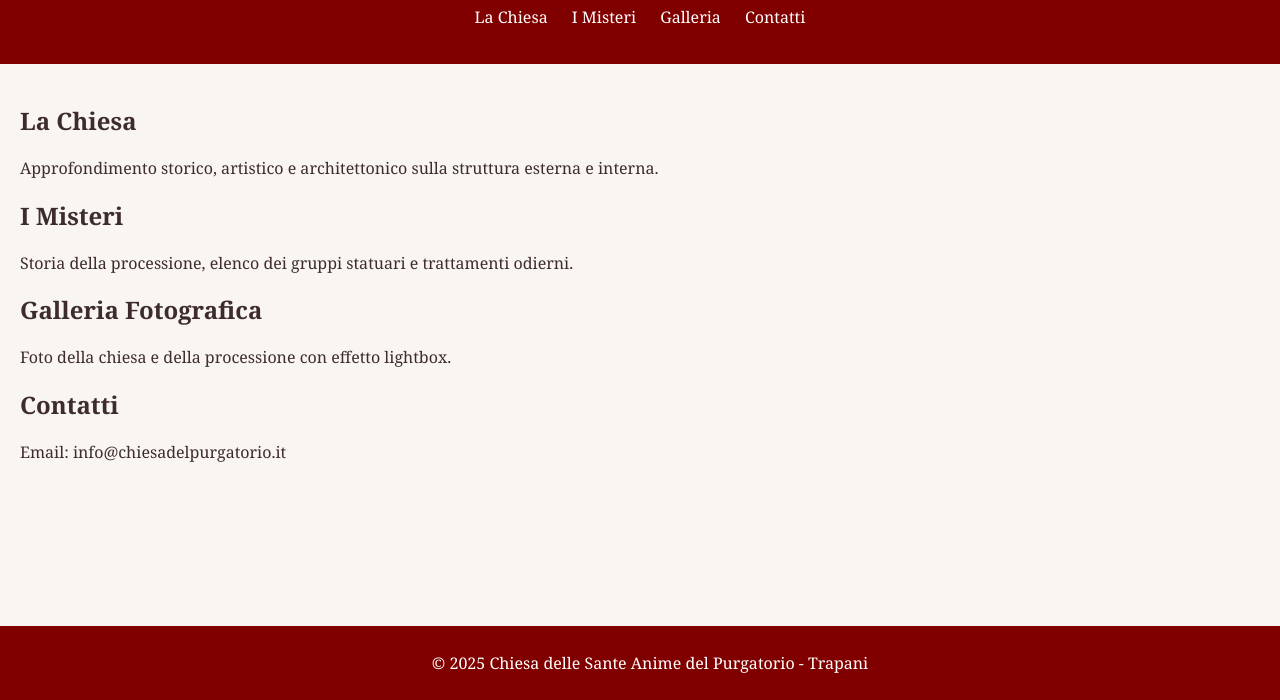
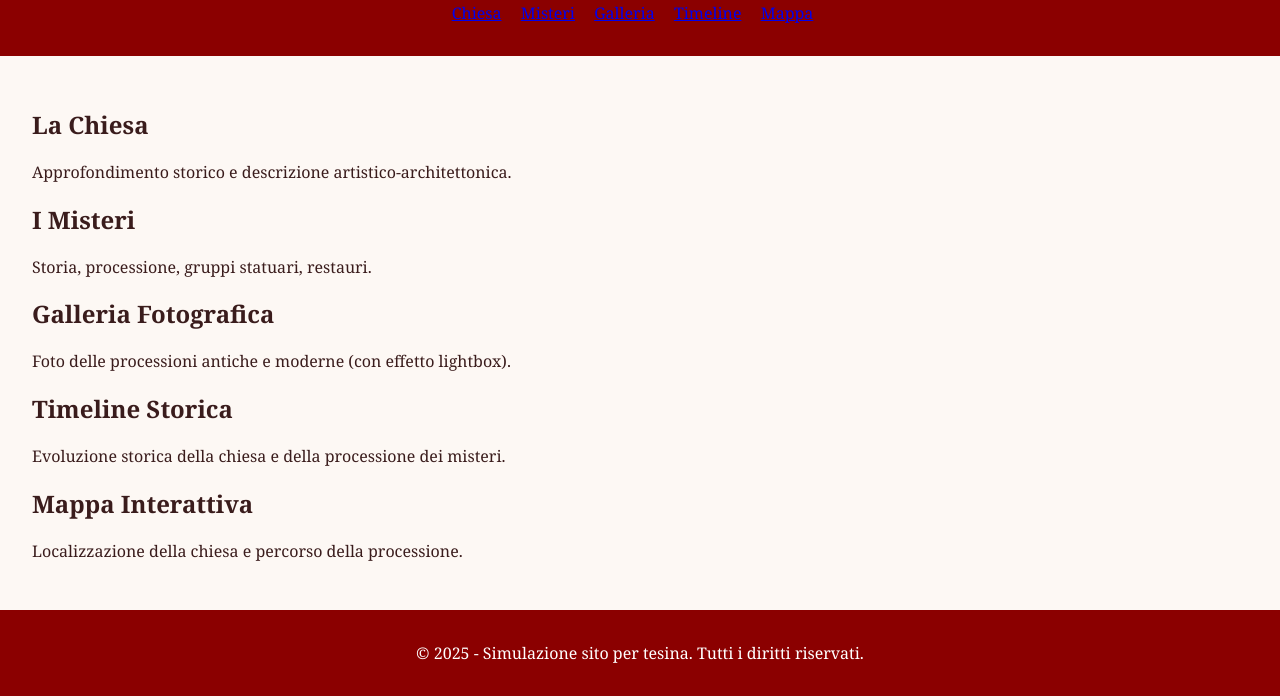
Before and after one commit to Lavinia-designer/chiesa-purgatorio-trapani, a plain HTML site: page index.html in a window 1280 px wide. Shown: the part 100-800 px from the top of the page. Drawn offline with Linux system fonts and the light colour scheme; files that its build step writes are made by us from their sources.

Commit message:
Add files via upload

```diff
--- a/index.html
+++ b/index.html
@@ -1,43 +1,49 @@
+
 <!DOCTYPE html>
 <html lang="it">
 <head>
-  <meta charset="UTF-8" />
-  <meta name="viewport" content="width=device-width, initial-scale=1.0"/>
+    <meta charset="UTF-8">
+    <meta name="viewport" content="width=device-width, initial-scale=1.0">
     <title>Chiesa delle Sante Anime del Purgatorio - Trapani</title>
-  <link rel="stylesheet" href="css/style.css" />
+    <link rel="stylesheet" href="style.css">
 </head>
 <body>
     <header>
         <h1>Chiesa delle Sante Anime del Purgatorio</h1>
         <nav>
             <ul>
-        <li><a href="#chiesa">La Chiesa</a></li>
-        <li><a href="#misteri">I Misteri</a></li>
+                <li><a href="#chiesa">Chiesa</a></li>
+                <li><a href="#misteri">Misteri</a></li>
                 <li><a href="#galleria">Galleria</a></li>
-        <li><a href="#contatti">Contatti</a></li>
+                <li><a href="#timeline">Timeline</a></li>
+                <li><a href="#mappa">Mappa</a></li>
             </ul>
         </nav>
     </header>
     <main>
         <section id="chiesa">
             <h2>La Chiesa</h2>
-      <p>Approfondimento storico, artistico e architettonico sulla struttura esterna e interna.</p>
+            <p>Approfondimento storico e descrizione artistico-architettonica.</p>
         </section>
         <section id="misteri">
             <h2>I Misteri</h2>
-      <p>Storia della processione, elenco dei gruppi statuari e trattamenti odierni.</p>
+            <p>Storia, processione, gruppi statuari, restauri.</p>
         </section>
         <section id="galleria">
             <h2>Galleria Fotografica</h2>
-      <p>Foto della chiesa e della processione con effetto lightbox.</p>
+            <p>Foto delle processioni antiche e moderne (con effetto lightbox).</p>
         </section>
-    <section id="contatti">
-      <h2>Contatti</h2>
-      <p>Email: info@chiesadelpurgatorio.it</p>
+        <section id="timeline">
+            <h2>Timeline Storica</h2>
+            <p>Evoluzione storica della chiesa e della processione dei misteri.</p>
+        </section>
+        <section id="mappa">
+            <h2>Mappa Interattiva</h2>
+            <p>Localizzazione della chiesa e percorso della processione.</p>
         </section>
     </main>
     <footer>
-    <p>&copy; 2025 Chiesa delle Sante Anime del Purgatorio - Trapani</p>
+        <p>&copy; 2025 - Simulazione sito per tesina. Tutti i diritti riservati.</p>
     </footer>
 </body>
 </html>
--- a/style.css
+++ b/style.css
@@ -1,37 +1,32 @@
+
 body {
     font-family: 'Georgia', serif;
-  background-color: #f8f5f2;
-  color: #3e2c2c;
+    background-color: #fdf8f4;
+    color: #3a1c1c;
     margin: 0;
     padding: 0;
 }
 header {
-  background-color: #800000;
+    background-color: #8B0000;
     color: white;
-  padding: 20px;
+    padding: 1em;
     text-align: center;
 }
 nav ul {
-  list-style: none;
+    list-style-type: none;
     padding: 0;
 }
-nav ul li {
+nav li {
     display: inline;
-  margin: 0 10px;
-}
-nav ul li a {
-  color: white;
-  text-decoration: none;
+    margin-right: 15px;
 }
 main {
-  padding: 20px;
+    padding: 2em;
 }
 footer {
-  background-color: #800000;
+    background-color: #8B0000;
     color: white;
     text-align: center;
-  padding: 10px;
-  position: fixed;
-  width: 100%;
-  bottom: 0;
+    padding: 1em;
+    position: relative;
 }
```
Lines whose indentation alone changed are shown as unchanged.
